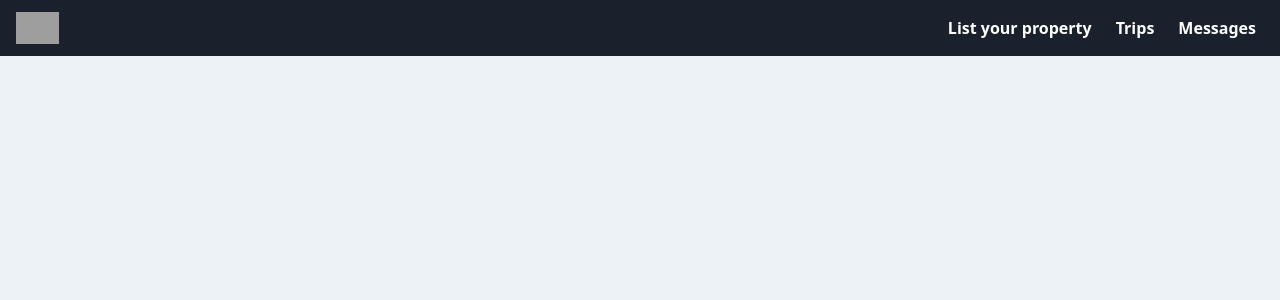
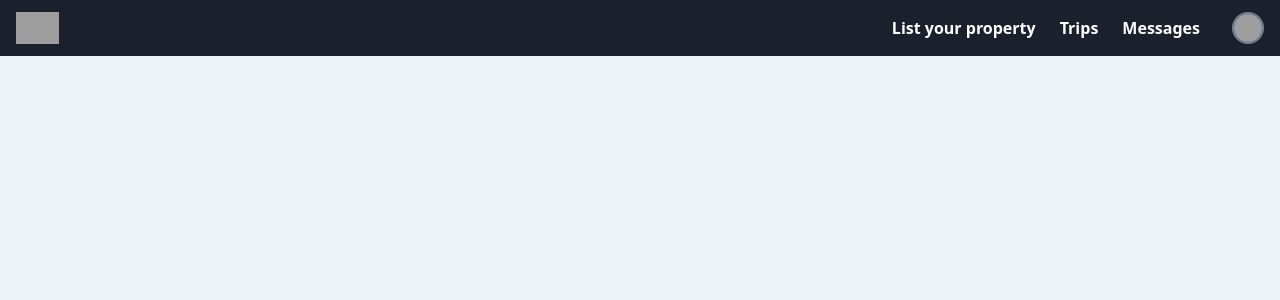
Before and after one commit to aepnat/workcation, a Vue app: page / in a window 1280 px wide. Shown: the top 300 px of the page. Built offline with nearby package versions, Linux system fonts and the light colour scheme; grey boxes are pictures that could not be loaded.

Commit message:
account dropdown

```diff
--- /dev/null
+++ b/src/components/AccountDropdown.vue
@@ -0,0 +1,35 @@
+<template>
+  <div class="relative">
+    <button @click="isOpen = !isOpen" class="relative z-10 block h-8 w-8 rounded-full overflow-hidden border-2 border-gray-600 focus:outline-none focus:border-white">
+      <img class="h-full w-full object-cover object-center" src="https://images.unsplash.com/photo-1487412720507-e7ab37603c6f?ixlib=rb-1.2.1&ixid=eyJhcHBfaWQiOjEyMDd9&auto=format&fit=crop&w=256&q=80" alt="Your avatar" />
+    </button>
+    <button v-if="isOpen" @click="isOpen = false" tabindex="-1" class="fixed inset-0 h-full w-full bg-black opacity-50 cursor-default"></button>
+    <div v-if="isOpen" class="absolute top-auto right-0 mt-2 py-2 w-48 bg-white rounded-lg shadow-xl">
+      <a href="#" class="block px-4 py-2 text-gray-800 hover:bg-indigo-500 hover:text-white">Account settings</a>
+      <a href="#" class="block px-4 py-2 text-gray-800 hover:bg-indigo-500 hover:text-white">Support</a>
+      <a href="#" class="block px-4 py-2 text-gray-800 hover:bg-indigo-500 hover:text-white">Sign out</a>
+    </div>
+  </div>
+</template>
+<script>
+export default {
+  data() {
+    return {
+      isOpen: false,
+    }
+  },
+  created() {
+    const handleEscape = (e) => {
+      if (e.key === 'Esc' || e.key === 'Escape') {
+        this.isOpen = false
+      }
+    }
+
+    document.addEventListener('keydown', handleEscape);
+
+    this.$once('hook:beforeDestroy', () => {
+      document.removeEventListener('keydown', handleEscape);
+    })
+  }
+}
+</script>
--- a/src/components/Navbar.vue
+++ b/src/components/Navbar.vue
@@ -13,15 +13,35 @@
         </button>
       </div>
     </div>
-    <div :class="isOpen ? 'block' : 'hidden'" class="px-2 pt-2 pb-4 sm:block sm:flex sm:p-0">
-      <a href="#" class="block px-2 py-1 text-white font-semibold rounded hover:bg-gray-800">List your property</a>
-      <a href="#" class="mt-1 block px-2 py-1 text-white font-semibold rounded hover:bg-gray-800 sm:mt-0 sm:ml-2">Trips</a>
-      <a href="#" class="mt-1 block px-2 py-1 text-white font-semibold rounded hover:bg-gray-800 sm:mt-0 sm:ml-2">Messages</a>
+    <div :class="isOpen ? 'block' : 'hidden'" class="sm:block">
+      <div class="px-2 pt-2 pb-4 sm:block sm:flex sm:p-0">
+        <a href="#" class="block px-2 py-1 text-white font-semibold rounded hover:bg-gray-800">List your property</a>
+        <a href="#" class="mt-1 block px-2 py-1 text-white font-semibold rounded hover:bg-gray-800 sm:mt-0 sm:ml-2">Trips</a>
+        <a href="#" class="mt-1 block px-2 py-1 text-white font-semibold rounded hover:bg-gray-800 sm:mt-0 sm:ml-2">Messages</a>
+        <AccountDropdown class="hidden sm:block sm:ml-6" />
+      </div>
+      <div class="px-4 py-5 border-t border-gray-800 sm:hidden">
+        <div class="flex items-center">
+          <img class="h-8 w-8 border-2 border-gray-600 rounded-full object-cover" src="https://images.unsplash.com/photo-1487412720507-e7ab37603c6f?ixlib=rb-1.2.1&ixid=eyJhcHBfaWQiOjEyMDd9&auto=format&fit=crop&w=256&q=80" alt="Your avatar" />
+          <span class="font-semibold ml-3 text-white">Jane Doe</span>
+        </div>
+        <div class="mt-4">
+          <a href="#" class="block text-gray-400 hover:text-white">Account settings</a>
+          <a href="#" class="mt-2 block text-gray-400 hover:text-white">Support</a>
+          <a href="#" class="mt-2 block text-gray-400 hover:text-white">Sign out</a>
+        </div>
+      </div>
+
     </div>
   </header>
 </template>
 <script>
+import AccountDropdown from './AccountDropdown'
+
 export default {
+  components: {
+    AccountDropdown
+  },
   data() {
     return {
       isOpen: false,
```
